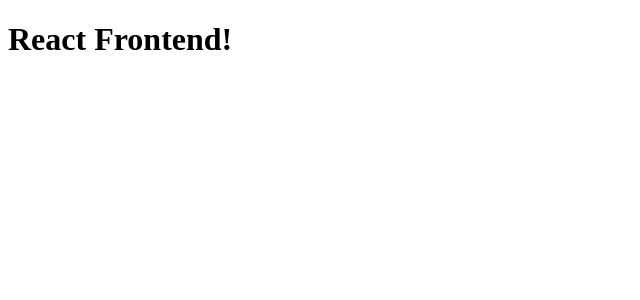
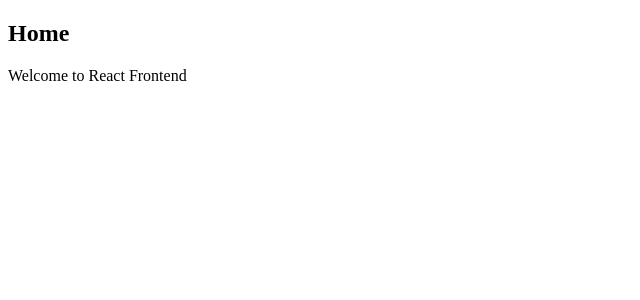
Before and after one commit to Ultra-Doggo/bug-tracker, a React (Create React App) app in the folder frontend/: page / in a window 1280 px wide. Shown: the top 300 px of the page, without its empty margins (0-640 px from the left). Built offline with nearby package versions, Linux system fonts and the light colour scheme.

Commit message:
react frontend | placeholder homepage

```diff
--- a/frontend/package.json
+++ b/frontend/package.json
@@ -8,6 +8,7 @@
     "@testing-library/user-event": "^12.1.10",
     "react": "^17.0.1",
     "react-dom": "^17.0.1",
+    "react-router-dom": "^5.2.0",
     "react-scripts": "4.0.1",
     "web-vitals": "^0.2.4"
   },
--- a/frontend/src/App.js
+++ b/frontend/src/App.js
@@ -1,8 +1,12 @@
+import React from 'react'
+import MainRouter from './MainRouter'
+import {BrowserRouter} from 'react-router-dom'
+
 function App() {
   return (
-    <div>
-      <h1>React Frontend!</h1>
-    </div>
+    <BrowserRouter>
+      <MainRouter/>
+    </BrowserRouter>
   );
 }
 
--- /dev/null
+++ b/frontend/src/MainRouter.js
@@ -0,0 +1,15 @@
+import React from 'react'
+import {Route, Switch} from 'react-router-dom'
+import Home from './core/Home'
+
+const MainRouter = () => (
+    <div>
+        <Switch>
+            <Route path="/">
+                <Home/>
+            </Route>
+        </Switch>
+    </div>
+)
+
+export default MainRouter
--- /dev/null
+++ b/frontend/src/core/Home.js
@@ -0,0 +1,10 @@
+import React from 'react'
+
+const Home = () => (
+    <div className="jumbotron">
+        <h2>Home</h2>
+        <p className="lead">Welcome to React Frontend</p>
+    </div>
+)
+
+export default Home;
```
Also changed, not shown: 1 other file (tests, documents, lock files or other folders).
